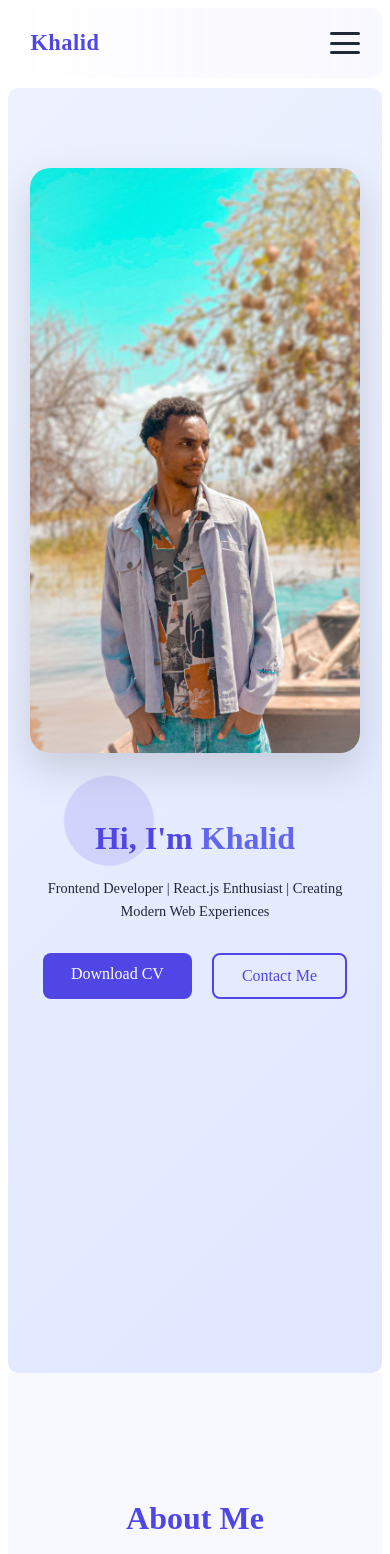
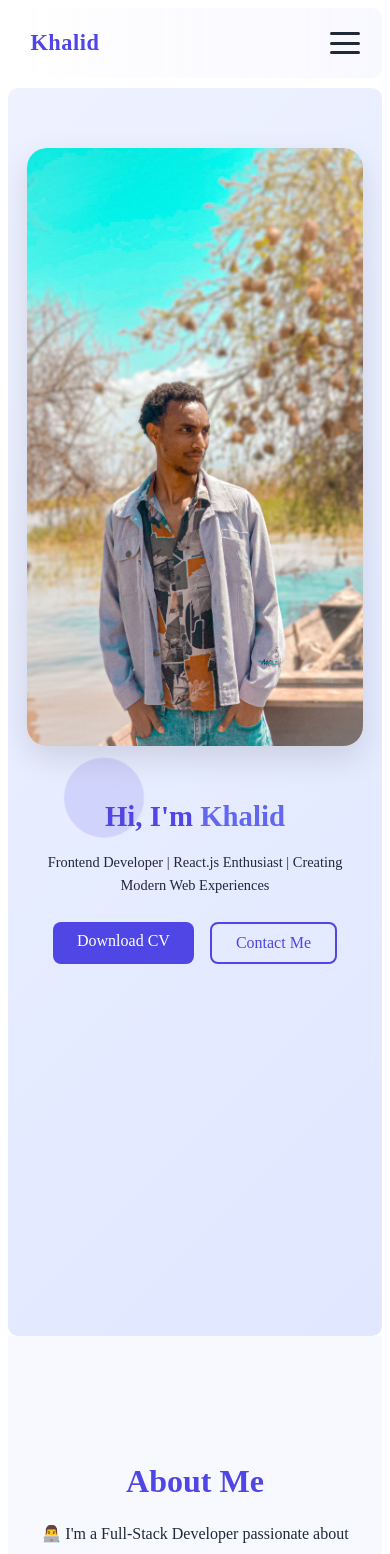
Before and after one commit to GTK-kala/Personal-Portfolio-App, a React (Vite) app in the folder Personal-Portfolio-App/: page / in a window 390 px wide. Shown: the top 1554 px of the page. Built offline with nearby package versions, Linux system fonts and the light colour scheme.

Commit message:
Adjusting spacing in Hero section

```diff
--- a/Personal-Portfolio-App/src/components/Hero/Hero.css
+++ b/Personal-Portfolio-App/src/components/Hero/Hero.css
@@ -1,10 +1,11 @@
 /* ---------------------- */
+/* HERO SECTION */
 .hero {
   display: flex;
   flex-wrap: wrap;
   justify-content: space-between;
-  align-items: flex-start; /* aligns hero-content to top */
-  padding: 100px 8%;
+  align-items: flex-start; /* keep hero-content top-aligned */
+  padding: 70px 6%; /* reduced padding for balanced spacing */
   background: linear-gradient(135deg, #eef2ff, #e0e7ff);
   position: relative;
   overflow: hidden;
@@ -13,21 +14,19 @@
 
 /* ---------------------- */
 /* HERO CONTENT */
-/* ---------------------- */
-
 .hero-content {
   flex: 1 1 500px;
   max-width: 600px;
   animation: fadeInLeft 1s ease forwards;
   position: relative;
-  z-index: 1; /* above floating shapes */
+  z-index: 1;
 }
 
 .hero-title {
-  font-size: clamp(2.5rem, 6vw, 4rem);
+  font-size: clamp(2.2rem, 5.5vw, 3.8rem); /* slightly smaller, readable */
   font-weight: 700;
   color: #4f46e5;
-  margin-bottom: 20px;
+  margin-bottom: 18px;
 }
 
 .hero-title span {
@@ -35,26 +34,25 @@
 }
 
 .hero-subtitle {
-  font-size: clamp(1rem, 1.5vw, 1.3rem);
+  font-size: clamp(0.95rem, 1.5vw, 1.25rem);
   color: #1f2937;
-  margin-bottom: 30px;
+  margin-bottom: 25px; /* balanced spacing */
   line-height: 1.6;
 }
 
 /* ---------------------- */
 /* HERO BUTTONS */
-/* ---------------------- */
-
 .hero-buttons {
   display: flex;
   flex-wrap: wrap;
-  gap: 20px;
+  gap: 16px; /* slightly tighter */
+  margin-bottom: 10px;
 }
 
 .hero-buttons .btn {
   background: #4f46e5;
   color: #fff;
-  padding: 12px 28px;
+  padding: 10px 24px; /* slightly reduced padding */
   border-radius: 8px;
   font-weight: 500;
   transition: all 0.3s ease;
@@ -63,7 +61,7 @@
 
 .hero-buttons .btn:hover {
   background: #6366f1;
-  transform: translateY(-3px);
+  transform: translateY(-2px);
 }
 
 .hero-buttons .btn-secondary {
@@ -75,29 +73,27 @@
 .hero-buttons .btn-secondary:hover {
   background: #4f46e5;
   color: #fff;
-  transform: translateY(-3px);
+  transform: translateY(-2px);
 }
 
 /* ---------------------- */
 /* HERO IMAGE */
-/* ---------------------- */
-
 .hero-image {
   flex: 1 1 400px;
   max-width: 500px;
   display: flex;
   justify-content: center;
-  align-items: flex-start; /* top-aligned */
+  align-items: flex-start;
   animation: fadeInRight 1s ease forwards;
   position: relative;
-  z-index: 1; /* above floating shapes */
+  z-index: 1;
 }
 
 .hero-image img {
   width: 100%;
   max-width: 400px;
   border-radius: 20px;
-  box-shadow: 0 15px 40px rgba(0, 0, 0, 0.15);
+  box-shadow: 0 12px 32px rgba(0, 0, 0, 0.12); /* slightly softer shadow */
   transition: transform 0.4s ease;
 }
 
@@ -107,20 +103,17 @@
 
 /* ---------------------- */
 /* FLOATING SHAPES */
-/* ---------------------- */
-
 .floating-shape {
   position: absolute;
   border-radius: 50%;
   opacity: 0.15;
-  z-index: 0; /* behind hero content */
+  z-index: 0;
   animation: float 8s ease-in-out infinite;
 }
 
-/* Individual shapes */
 .shape {
-  width: 120px;
-  height: 120px;
+  width: 110px; /* slightly smaller shapes */
+  height: 110px;
   background: #4f46e5;
   top: 10%;
   left: 5%;
@@ -134,21 +127,19 @@
     transform: translateY(0px) rotate(0deg);
   }
   50% {
-    transform: translateY(-20px) rotate(45deg);
+    transform: translateY(-18px) rotate(45deg);
   }
 }
 
 /* ---------------------- */
 /* RESPONSIVE MOBILE */
-/* ---------------------- */
-
 @media (max-width: 900px) {
   .hero {
     flex-direction: column-reverse;
     text-align: center;
-    padding: 80px 6%;
-    gap: 40px;
-    align-items: center; /* center on mobile */
+    padding: 60px 5%;
+    gap: 30px;
+    align-items: center;
   }
 
   .hero-content {
@@ -160,28 +151,28 @@
   }
 
   .hero-title {
-    font-size: clamp(2rem, 7vw, 3rem);
+    font-size: clamp(1.8rem, 6vw, 2.8rem);
   }
 
   .hero-subtitle {
-    font-size: clamp(0.9rem, 2.5vw, 1.2rem);
+    font-size: clamp(0.9rem, 2.5vw, 1.15rem);
   }
 
   .hero-image img {
-    max-width: 300px;
+    max-width: 280px;
   }
 }
+
 @media (max-width: 480px) {
   .hero-image img {
     max-width: 100%;
   }
   .floating-shape {
-    position: absolute;
     z-index: 100;
   }
   .shape {
-    width: 90px;
-    height: 90px;
+    width: 80px;
+    height: 80px;
     top: 55%;
     left: 15%;
     animation-duration: 12s;
@@ -190,12 +181,10 @@
 
 /* ---------------------- */
 /* ANIMATIONS */
-/* ---------------------- */
-
 @keyframes fadeInLeft {
   from {
     opacity: 0;
-    transform: translateX(-30px);
+    transform: translateX(-25px);
   }
   to {
     opacity: 1;
@@ -206,7 +195,7 @@
 @keyframes fadeInRight {
   from {
     opacity: 0;
-    transform: translateX(30px);
+    transform: translateX(25px);
   }
   to {
     opacity: 1;
```
